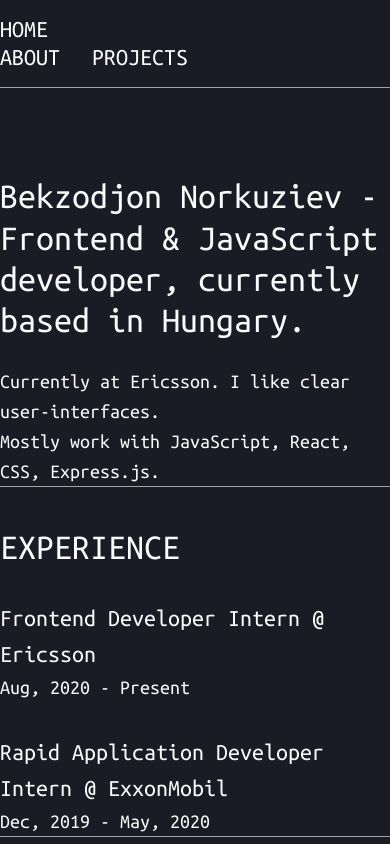
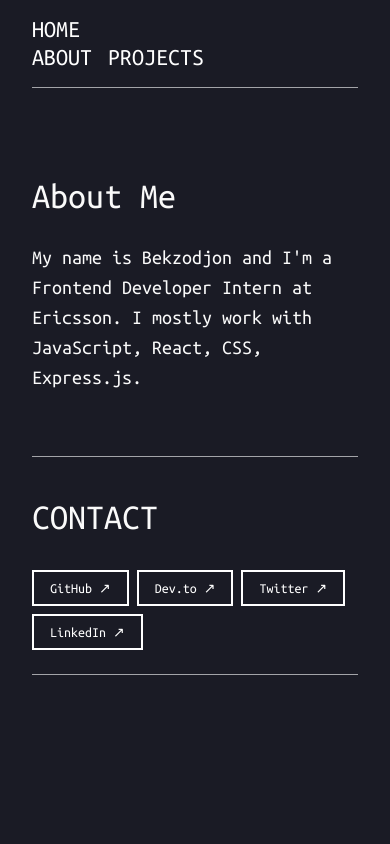
Before and after one commit to bekzodnj/bekzodnj.github.io, a React (Create React App) app: page /about in a window 390 px wide. Shown: the top 844 px of the page. Built offline with nearby package versions, Linux system fonts and the light colour scheme.

Commit message:
Mobile breakpoints are added

```diff
--- a/src/App.css
+++ b/src/App.css
@@ -2,6 +2,13 @@
   margin: 0;
   padding: 0;
   box-sizing: border-box;
+}
+::-moz-selection {
+  background: rgb(240, 38, 115);
+}
+::selection {
+  background: rgb(0, 250, 208);
+  color: black;
 }
 body {
   background-color: rgb(26, 27, 37);
--- a/src/App.js
+++ b/src/App.js
@@ -3,21 +3,29 @@ import 'tachyons';
 import 'bootstrap-4-grid';
 import './App.css';
 
+import { BrowserRouter as Router, Route, Switch } from 'react-router-dom';
+
 import Navbar from './components/Navbar';
 import Hero from './components/Hero';
 import Experience from './components/Experience';
 import Contact from './components/Contact';
+import About from './pages/About';
 
 function App() {
   return (
-    <>
-      <div className='center ph4-ns'>
-        <Navbar />
-        <Hero />
-        <Experience />
-        <Contact />
-      </div>
-    </>
+    <Router>
+      <>
+        <div className='center ph4-ns ph4'>
+          <Navbar />
+          <Switch>
+            <Route exact path='/' component={Hero} />
+            <Route exact path='/' component={Experience} />
+            <Route exact path='/about' component={About} />
+          </Switch>
+          <Contact />
+        </div>
+      </>
+    </Router>
   );
 }
 
--- a/src/components/Experience.js
+++ b/src/components/Experience.js
@@ -3,20 +3,20 @@ import './../App.css';
 
 function Experience() {
   return (
-    <div className='pt3 bb b--white-60 vh-100-ns vh-75-l'>
-      <h1 className='f2 mb4' style={{ fontWeight: 400 }}>
+    <div className='pv4 pv5-ns bb b--white-60'>
+      <h1 className='f3 f2-ns mb4' style={{ fontWeight: 400 }}>
         EXPERIENCE
       </h1>
-      <div className='f3 mb4 lh-copy'>
+      <div className='f6 f4-ns lh-copy measure mb3 mb4-ns'>
         <p>Frontend Developer Intern @ Ericsson</p>
         <p></p>
-        <p className='f4'>Aug, 2020 - Present</p>
+        <p className=''>Aug, 2020 - Present</p>
       </div>
 
-      <div className='f3 lh-copy'>
+      <div className='f6 f4-ns lh-copy measure'>
         <p>Rapid Application Developer Intern @ ExxonMobil</p>
         <p></p>
-        <p className='f4'>Dec, 2019 - May, 2020</p>
+        <p className=''>Dec, 2019 - May, 2020</p>
       </div>
     </div>
   );
--- a/src/components/Hero.js
+++ b/src/components/Hero.js
@@ -1,18 +1,24 @@
 import React from 'react';
 import './../App.css';
 
+import Experience from './Experience';
+
 function Hero() {
   return (
-    <div className='pt5 bb b--white-60 vh-100-ns vh-75-l'>
-      <h1 className='f2' style={{ fontWeight: 400 }}>
+    <>
+      <div className='pv5 pv6-ns pb6 bb b--white-60'>
+        <h1 className='f3 f2-ns' style={{ fontWeight: 400 }}>
           Bekzodjon Norkuziev - Frontend & JavaScript
           <br /> developer, currently based in Hungary.
         </h1>
-      <p className='f4 lh-copy measure mw7'>
-        Currently at Ericsson. I like clear user-interfaces.
+        <p className='f6 f4-ns lh-copy measure '>
+          Currently at Ericsson.
           <br /> Mostly work with JavaScript, React, CSS, Express.js.
         </p>
       </div>
+
+      <Experience />
+    </>
   );
 }
 
--- a/src/components/Navbar.js
+++ b/src/components/Navbar.js
@@ -1,20 +1,22 @@
 import React from 'react';
+
+import { Link } from 'react-router-dom';
 
 function App() {
   return (
     <div className='pv3 f3 bb b--white-60'>
       <div className='d-flex justify-content-between'>
-        <a href='#' className='link white dim'>
+        <Link to='/' className='link white dim'>
           HOME
-        </a>
+        </Link>
 
         <div>
-          <a href='#' className='link white dim mr4'>
+          <Link to='/about' className='link white dim mr3 mr4-ns'>
             ABOUT
-          </a>
-          <a href='#' className='link white dim'>
+          </Link>
+          <Link to='/projects' className='link white dim'>
             PROJECTS
-          </a>
+          </Link>
         </div>
       </div>
     </div>
--- /dev/null
+++ b/src/pages/About.js
@@ -0,0 +1,18 @@
+import React from 'react';
+import './../App.css';
+
+function About() {
+  return (
+    <div className='pv5 bb b--white-60'>
+      <h1 className='f2' style={{ fontWeight: 400 }}>
+        About Me
+      </h1>
+      <p className='f4 lh-copy measure mw7'>
+        My name is Bekzodjon and I'm a Frontend Developer Intern at Ericsson. I
+        mostly work with JavaScript, React, CSS, Express.js.
+      </p>
+    </div>
+  );
+}
+
+export default About;
```
Lines whose indentation alone changed are shown as unchanged.
